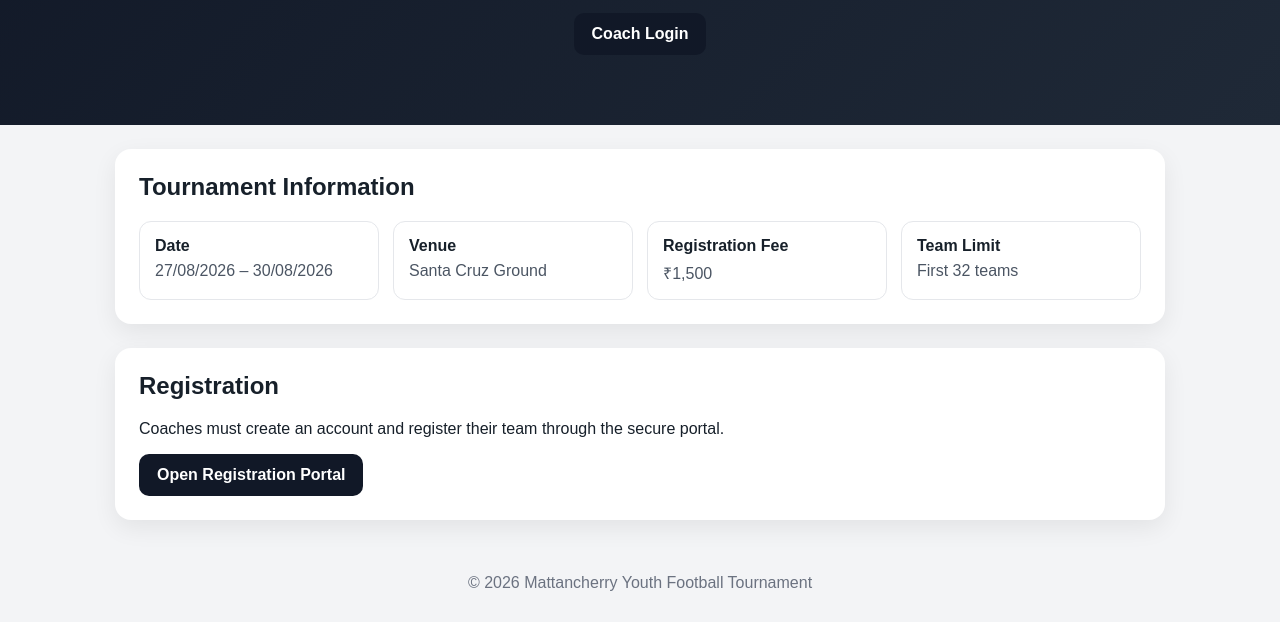
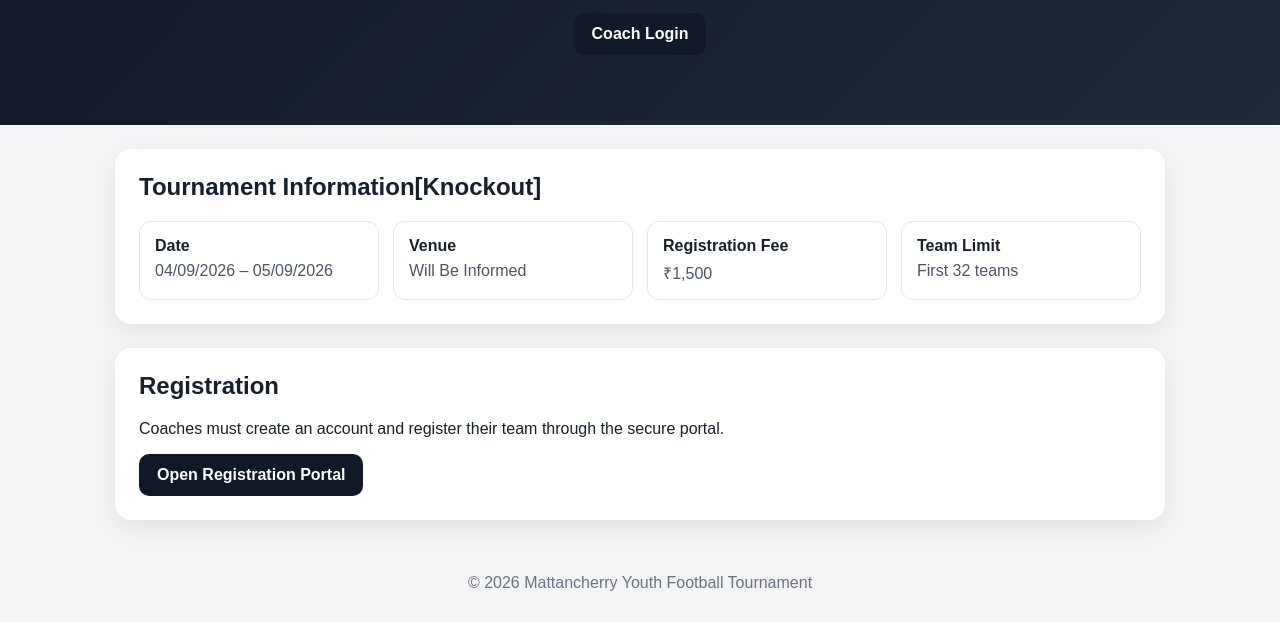
Before and after one commit to baasilzamaan/mattancherry-football-tournament, a website: page public/index.html in a window 1280 px wide. Shown: the part 231-853 px from the top of the page. Drawn offline with Linux system fonts and the light colour scheme.

Commit message:
Update index.html

```diff
--- a/public/index.html
+++ b/public/index.html
@@ -17,10 +17,10 @@
   </header>
   <main class="container">
     <section class="card">
-      <h2>Tournament Information</h2>
+      <h2>Tournament Information[Knockout]</h2>
       <div class="info-grid">
-        <div><strong>Date</strong><span>27/08/2026 – 30/08/2026</span></div>
-        <div><strong>Venue</strong><span>Santa Cruz Ground</span></div>
+        <div><strong>Date</strong><span>04/09/2026 – 05/09/2026</span></div>
+        <div><strong>Venue</strong><span>Will Be Informed</span></div>
         <div><strong>Registration Fee</strong><span>₹1,500</span></div>
         <div><strong>Team Limit</strong><span>First 32 teams</span></div>
       </div>
```
